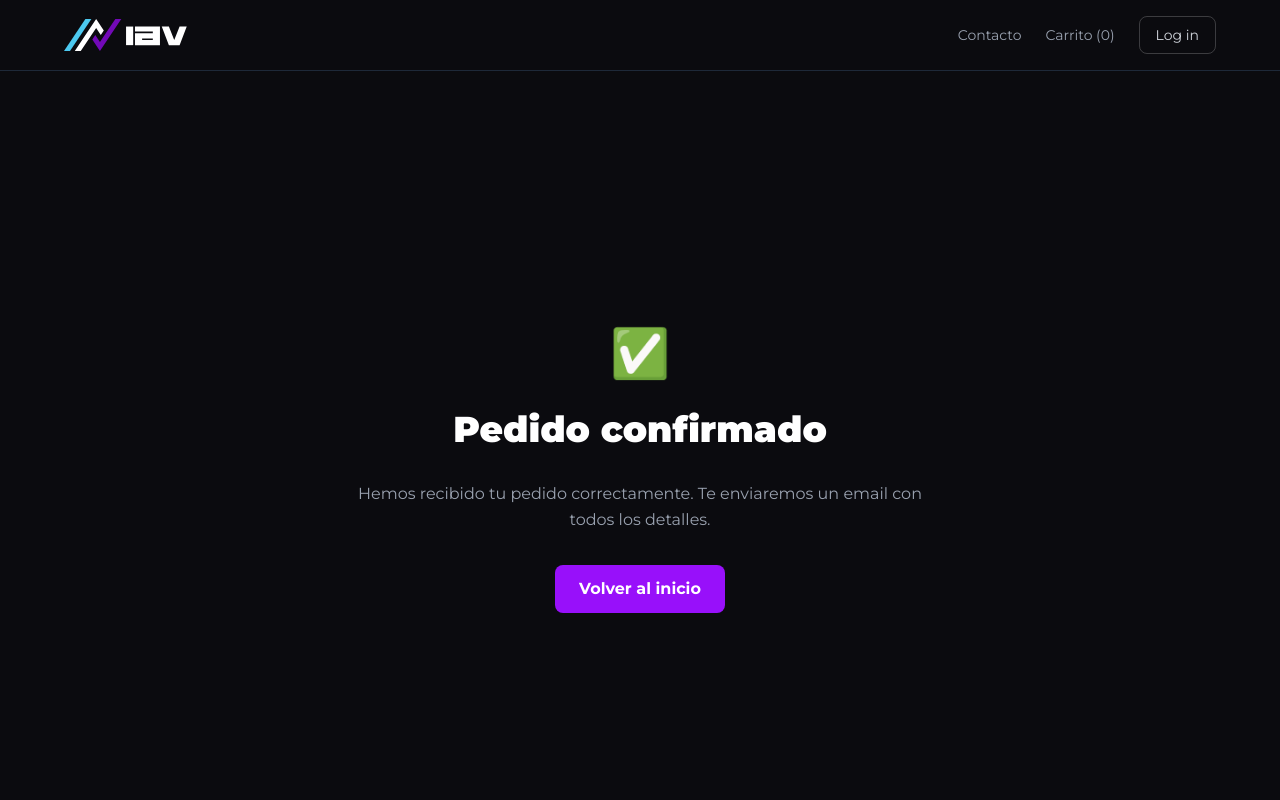
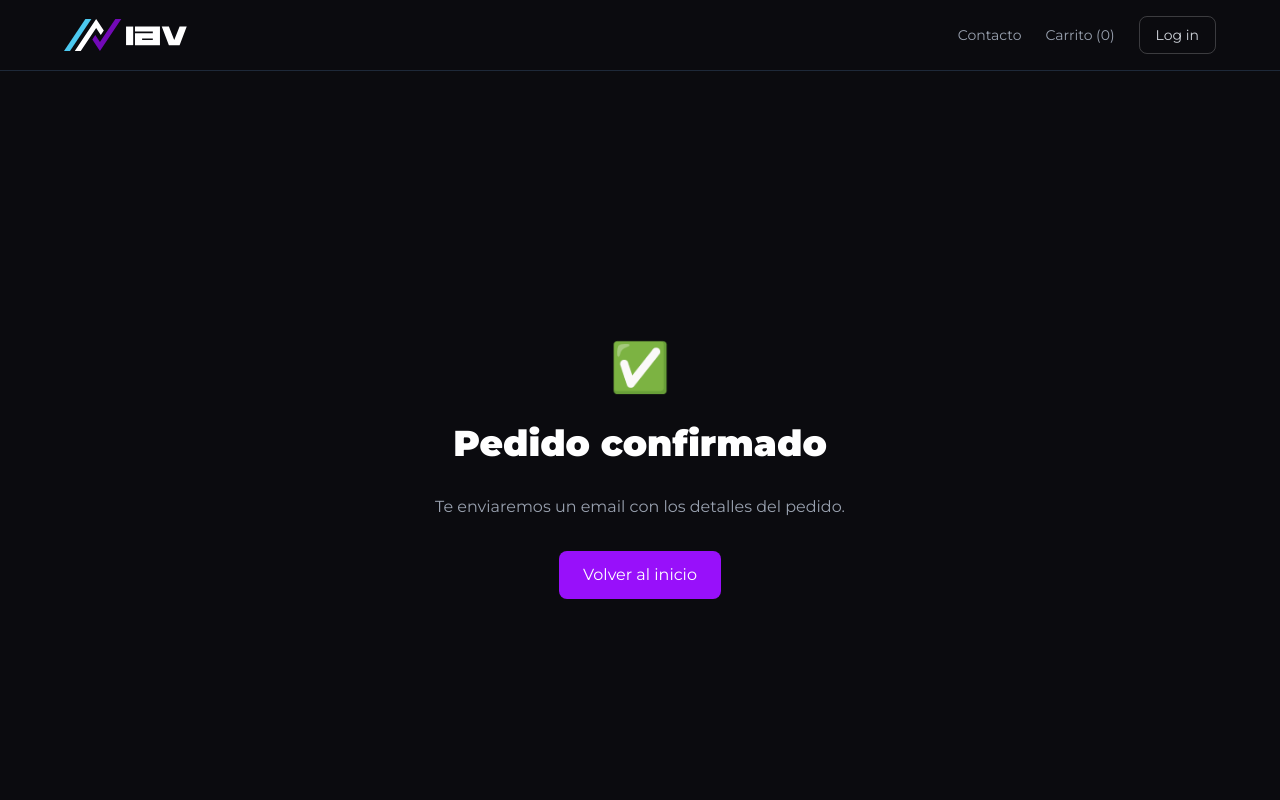
Before and after one commit to eduardoagusti-oss/iav, a Next.js app: page /success in a window 1280 px wide. Shown: the top 800 px of the page. Built offline with nearby package versions, Linux system fonts and the light colour scheme.

Commit message:
fix success prerender

```diff
--- a/app/success/page.js
+++ b/app/success/page.js
@@ -1,45 +1,40 @@
 "use client"
+
 export const dynamic = "force-dynamic"
+export const revalidate = 0
+
 import { useEffect, useState } from "react"
 import { useSearchParams } from "next/navigation"
 
 export default function Success() {
+const [image, setImage] = useState(null)
+const [code, setCode] = useState(null)
+
 const params = useSearchParams()
-const code = params.get("code")
-
-const [image, setImage] = useState(null)
 
 useEffect(() => {
+// 👉 leer código en cliente (evita problemas SSR)
+setCode(params.get("code"))
+
 const cart = JSON.parse(localStorage.getItem("cart")) || []
 
-// 🖼️ guardar imagen antes de limpiar
 if (cart[0]?.image) {
   setImage(cart[0].image)
 }
 
-// 🧹 limpiar carrito correctamente
 localStorage.setItem("cart", JSON.stringify([]))
-
-// 🔄 actualizar header (contador carrito)
 window.dispatchEvent(new Event("cartUpdated"))
-
 
 }, [])
 
-return ( <div className="bg-[#0B0B0F] text-white min-h-screen flex items-center justify-center px-6">
+return ( <div className="bg-[#0B0B0F] text-white min-h-screen flex items-center justify-center px-6"> <div className="max-w-[600px] w-full text-center space-y-8">
 
-
-  <div className="max-w-[600px] w-full text-center space-y-8">
-
-    {/* ✅ ICONO */}
     <div className="text-5xl">✅</div>
 
-    {/* 🧾 TITULO */}
     <h1 className="text-4xl font-black">
       Pedido confirmado
     </h1>
 
-    {/* 🔑 CODIGO PEDIDO */}
     {code && (
       <div className="bg-[#1A1A22] p-4 rounded-xl">
         <p className="text-gray-400 text-sm">
@@ -51,33 +46,24 @@ return ( <div className="bg-[#0B0B0F] text-white min-h-screen flex items-center
       </div>
     )}
 
-    {/* 🖼️ IMAGEN DEL PRODUCTO */}
     {image && (
       <div className="bg-[#1A1A22] p-4 rounded-xl">
-        <img
-          src={image}
-          alt="Producto"
-          className="rounded-lg mx-auto max-h-[300px]"
-        />
+        <img src={image} className="rounded-lg mx-auto max-h-[300px]" />
       </div>
     )}
 
-    {/* 📩 TEXTO */}
-    <p className="text-gray-400 leading-relaxed">
-      Hemos recibido tu pedido correctamente.
-      Te enviaremos un email con todos los detalles.
+    <p className="text-gray-400">
+      Te enviaremos un email con los detalles del pedido.
     </p>
 
-    {/* 🔙 BOTON */}
     <a
       href="/"
-      className="inline-block px-6 py-3 bg-purple-600 rounded-lg hover:bg-purple-500 transition font-semibold"
+      className="inline-block px-6 py-3 bg-purple-600 rounded-lg hover:bg-purple-500 transition"
     >
       Volver al inicio
     </a>
 
   </div>
-
 </div>
 
 )
```
